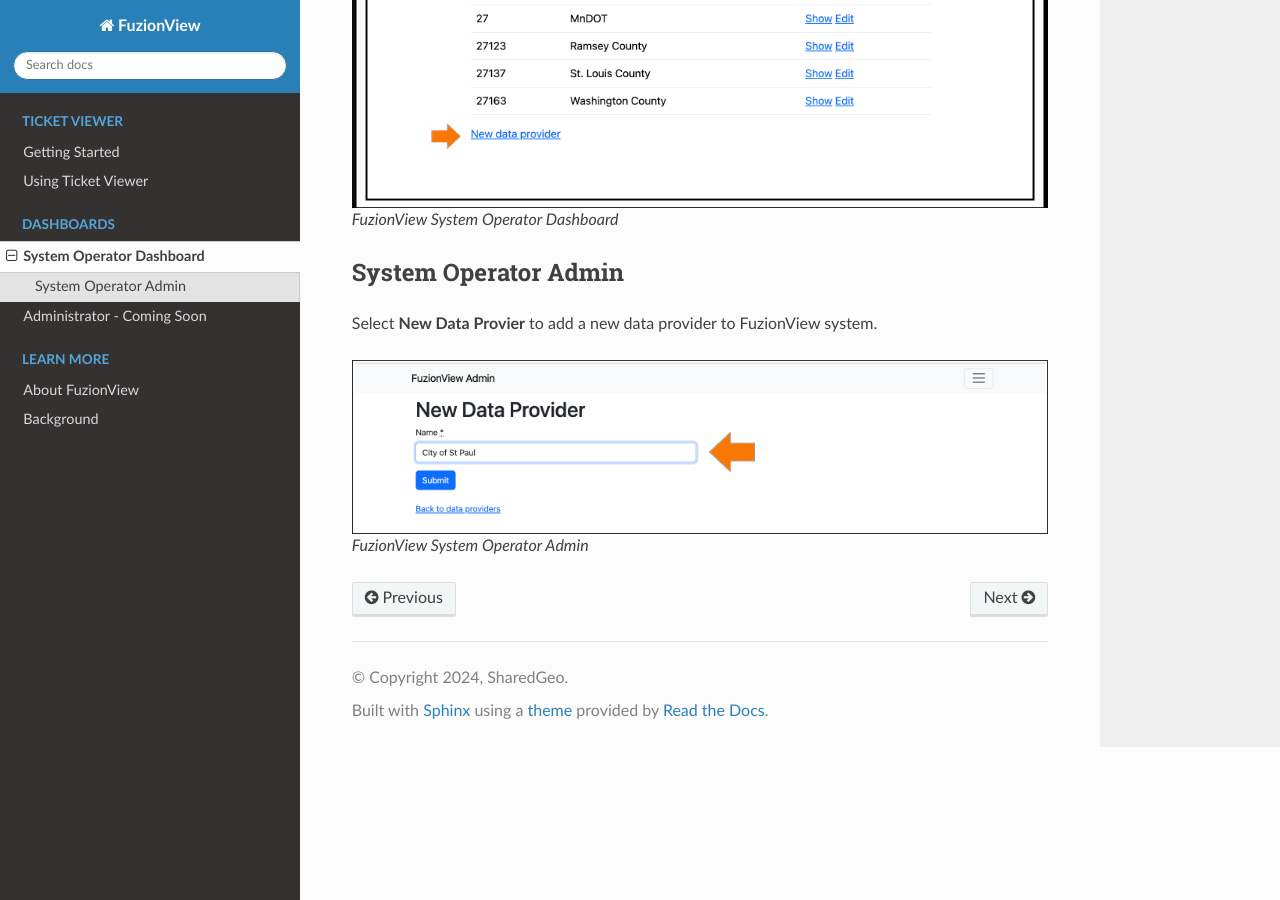
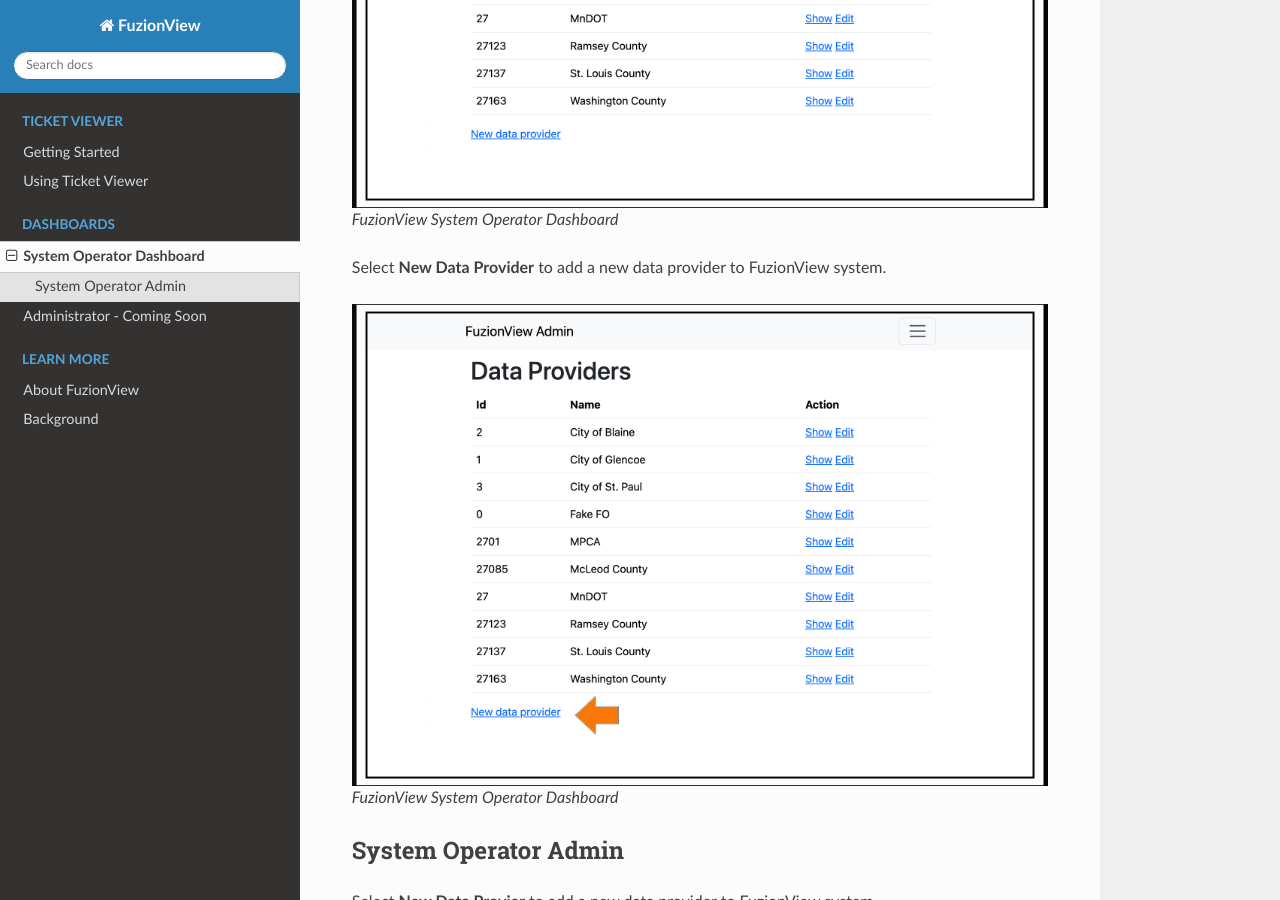
Before and after one commit to FuzionView/FV-Docs, a Sphinx documentation site: the page built from source/FODashboard.rst, in a window 1280 px wide and 900 px high, scrolled down 1141 px. Built offline with Sphinx 7.4.7 and the Read the Docs theme 2.0.0, drawn with Linux system fonts in a browser that asks for light colours.

Commit message:
Added new image, fixed typo

```diff
--- a/source/FODashboard.rst
+++ b/source/FODashboard.rst
@@ -18,6 +18,15 @@
 
    *FuzionView System Operator Dashboard*
 
+Select **New Data Provider** to add a new data provider to FuzionView system.
+
+.. figure:: /_static/SODashboard3.png
+   :alt: The FuzionView System Operator Dashboard
+   :class: with-border
+
+   *FuzionView System Operator Dashboard*
+
+
 System Operator Admin
 -----------------------
 Select **New Data Provier** to add a new data provider to FuzionView system.
```
Also changed, not shown: source/_static/SODashboard2.png, source/_static/SODashboard3.png (added).
